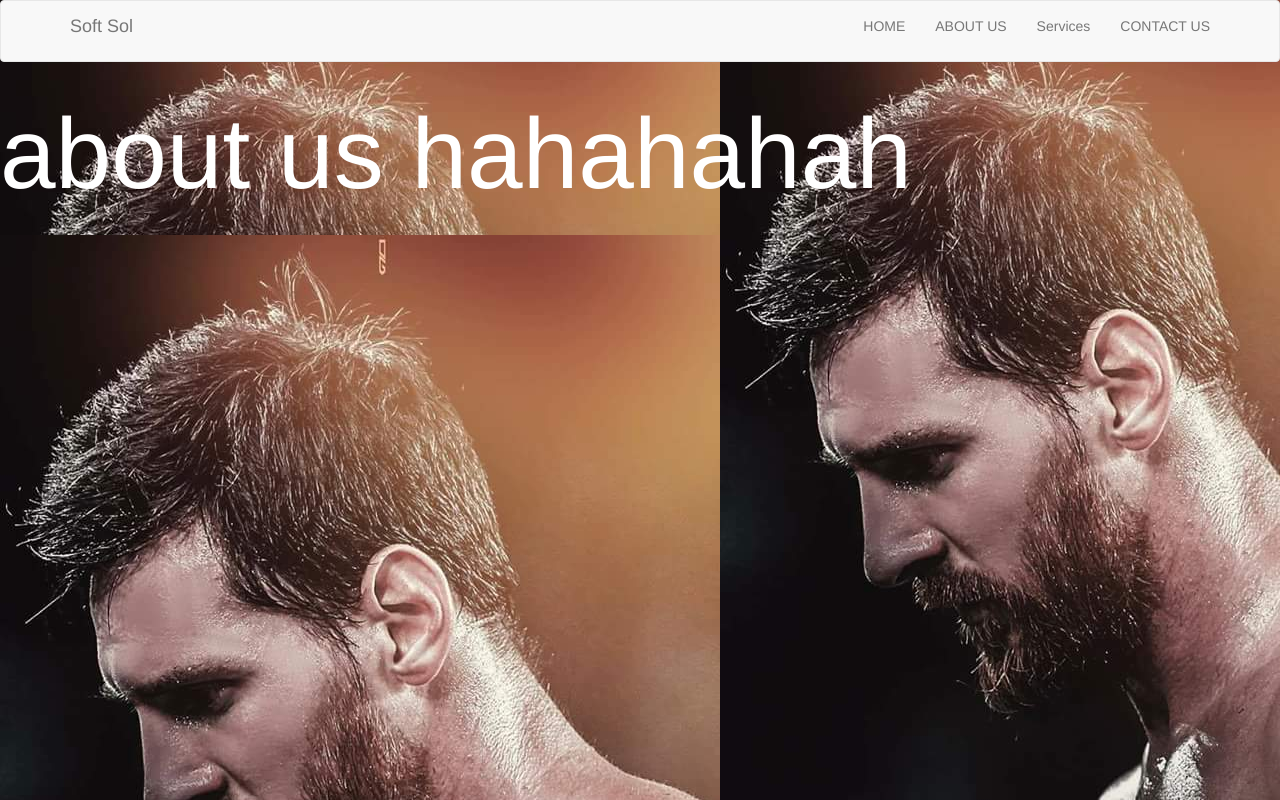
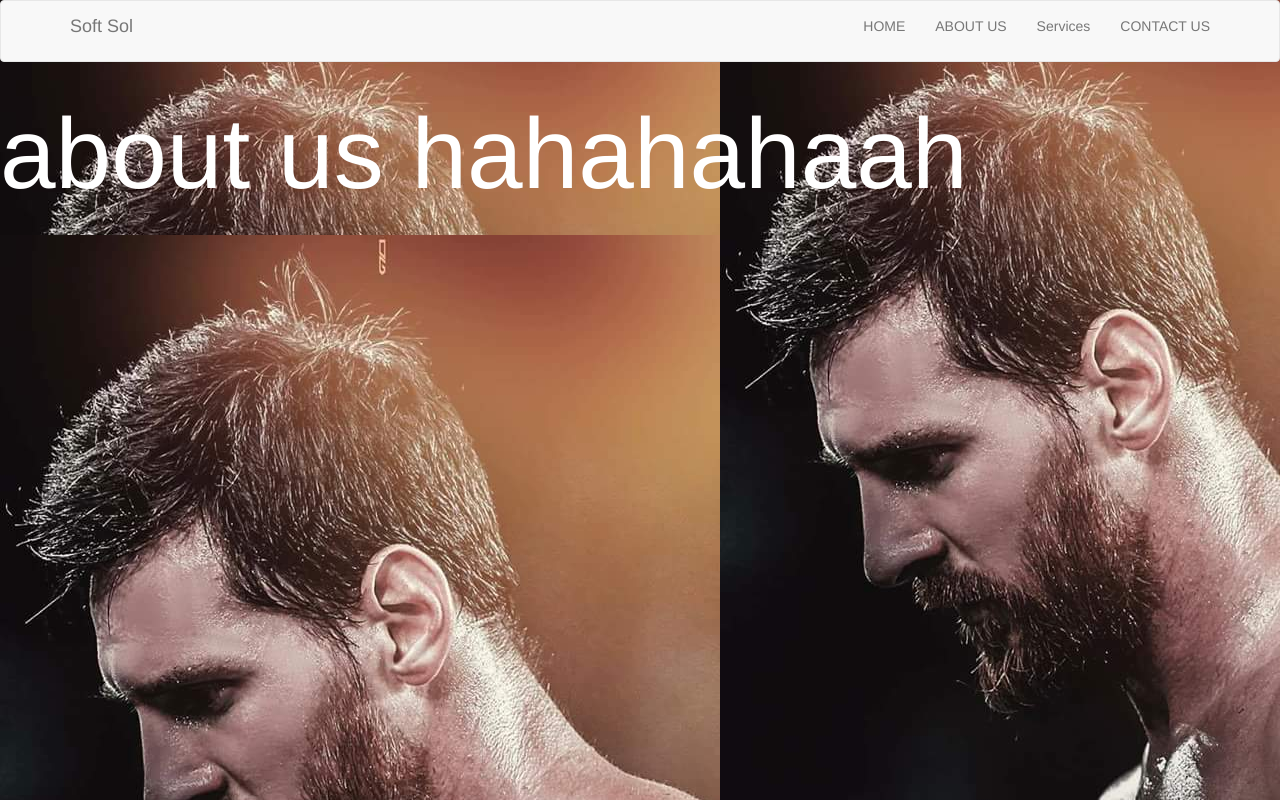
Before and after one commit to Mraza143/SoftSol, a website: page views/aboutus.html in a window 1280 px wide. Shown: the top 800 px of the page. Drawn offline with nearby package versions, Linux system fonts and the light colour scheme.

Commit message:
added ah in aboutus

```diff
--- a/views/aboutus.html
+++ b/views/aboutus.html
@@ -23,7 +23,7 @@
             </ul>
         </div>
       </nav>
-    <p class="aa" >about us hahahahah</p>
+    <p class="aa" >about us hahahahaah</p>
     <img src="/css/messi.jpg" alt="">
 </body>
 </html>
```
